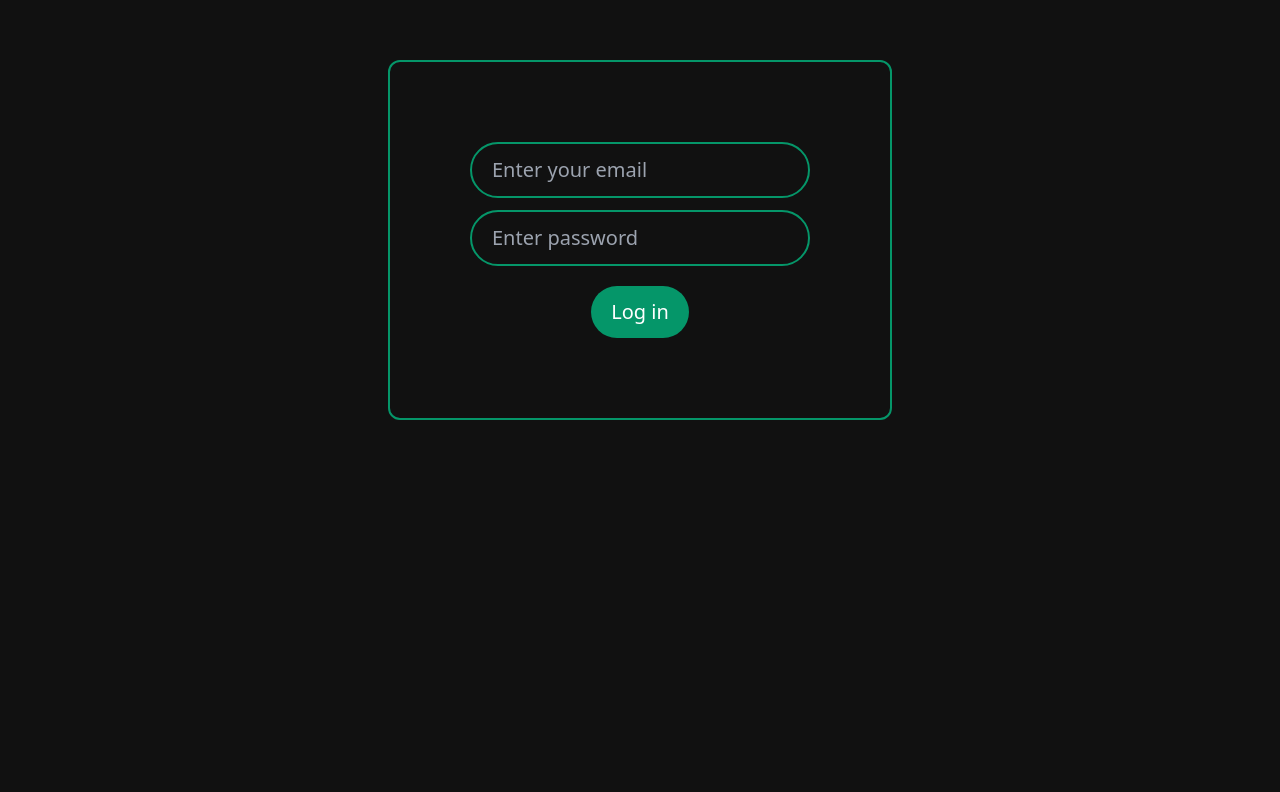
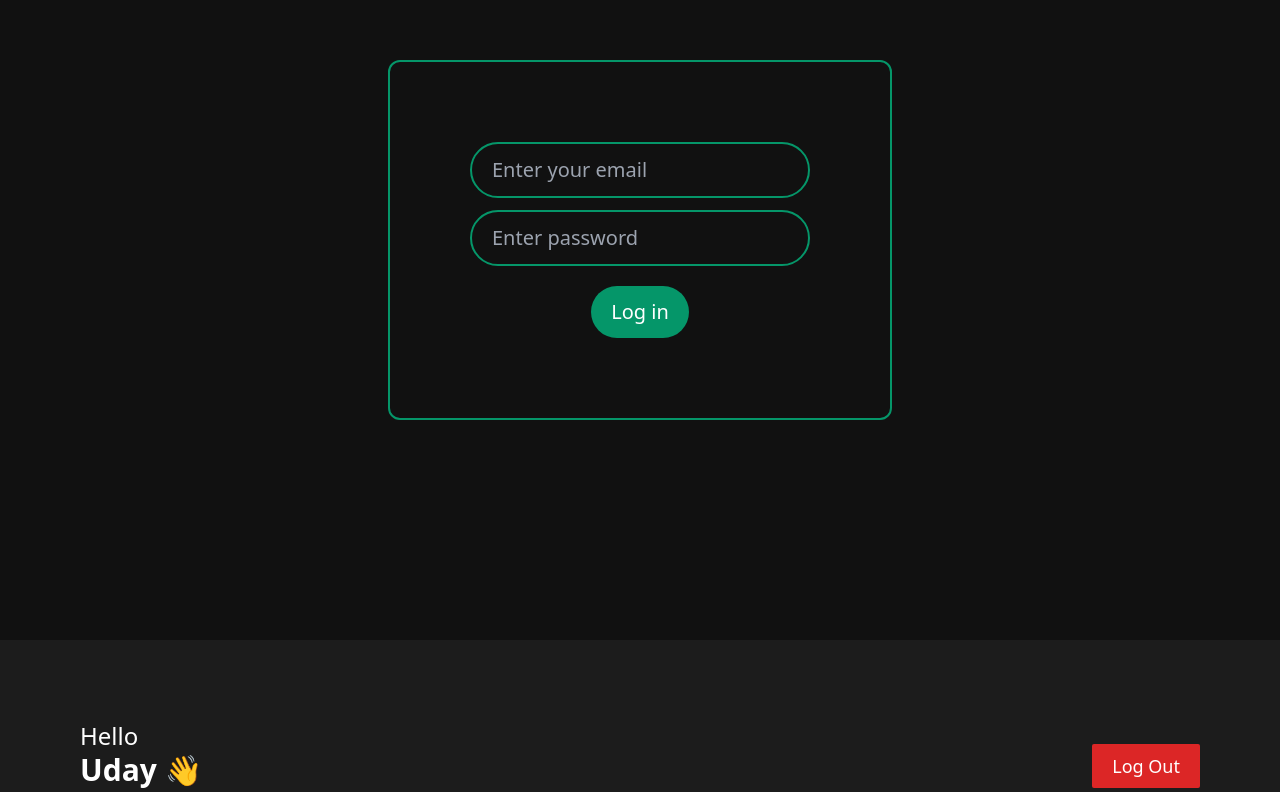
Before and after one commit to UdayChaudhary1/Employee-management-system, a React (Vite) app: page / in a window 1280 px wide. Shown: the part 160-952 px from the top of the page. Before the commit the page ends 800 px from the top, so only its background shows below. Built offline with nearby package versions, Linux system fonts and the light colour scheme.

Commit message:
Display appropriate dashboard
if user is admin then display AdminDashboard
otherwise display EmployeeDashboard.

```diff
--- a/src/App.jsx
+++ b/src/App.jsx
@@ -1,5 +1,7 @@
 import { useState } from "react";
 import Login from "./components/Auth/Login";
+import AdminDashboard from "./components/Dashboard/AdminDashboard";
+import EmployeeDashboard from "./components/Dashboard/EmployeeDashboard";
 
 const App = () => {
   const [user, setUser] = useState(null);
@@ -16,6 +18,11 @@ const App = () => {
     }
   };
 
-  return <>{!user ? <Login handleLogin={handleLogin} /> : ""}</>;
+  return (
+    <>
+      {!user ? <Login handleLogin={handleLogin} /> : ""}
+      {user == "admin" ? <AdminDashboard /> : <EmployeeDashboard />}
+    </>
+  );
 };
 export default App;
```
